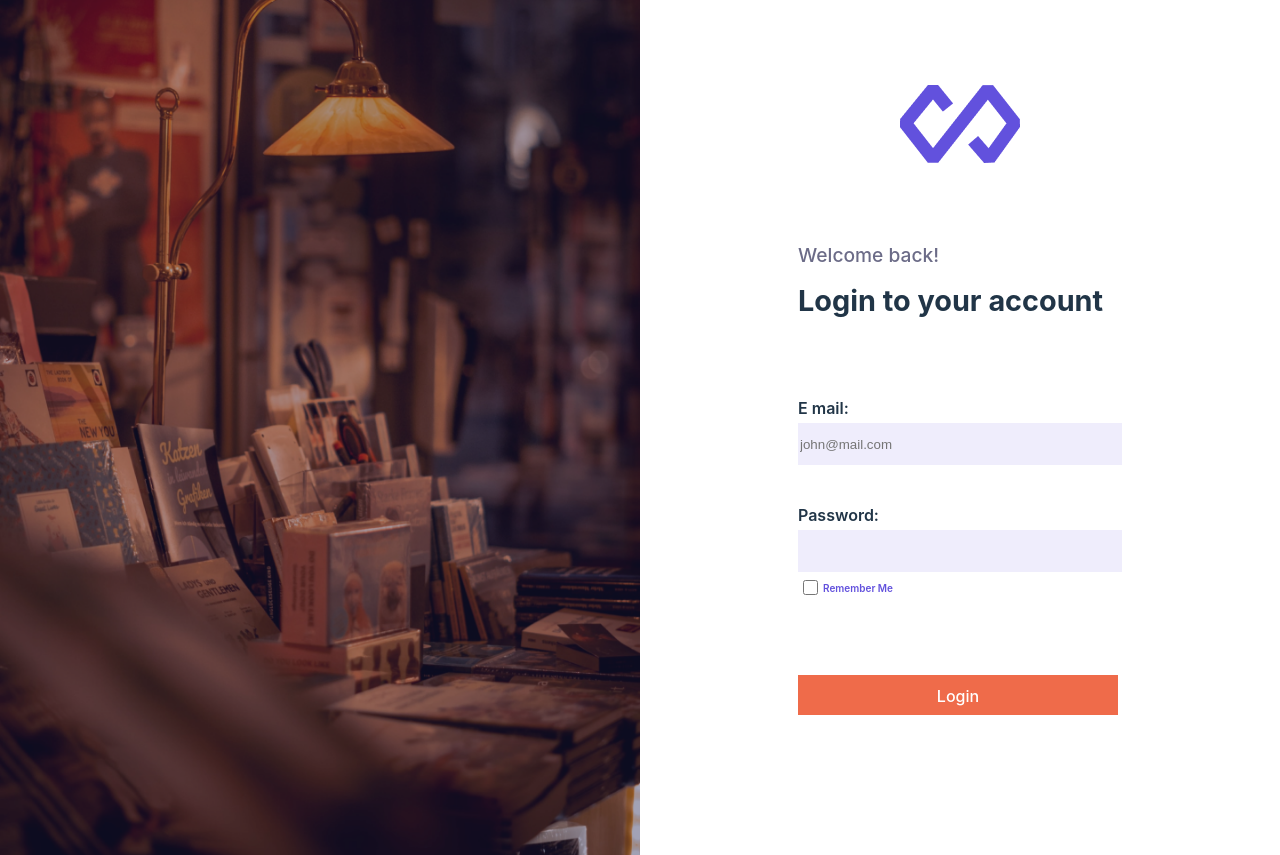
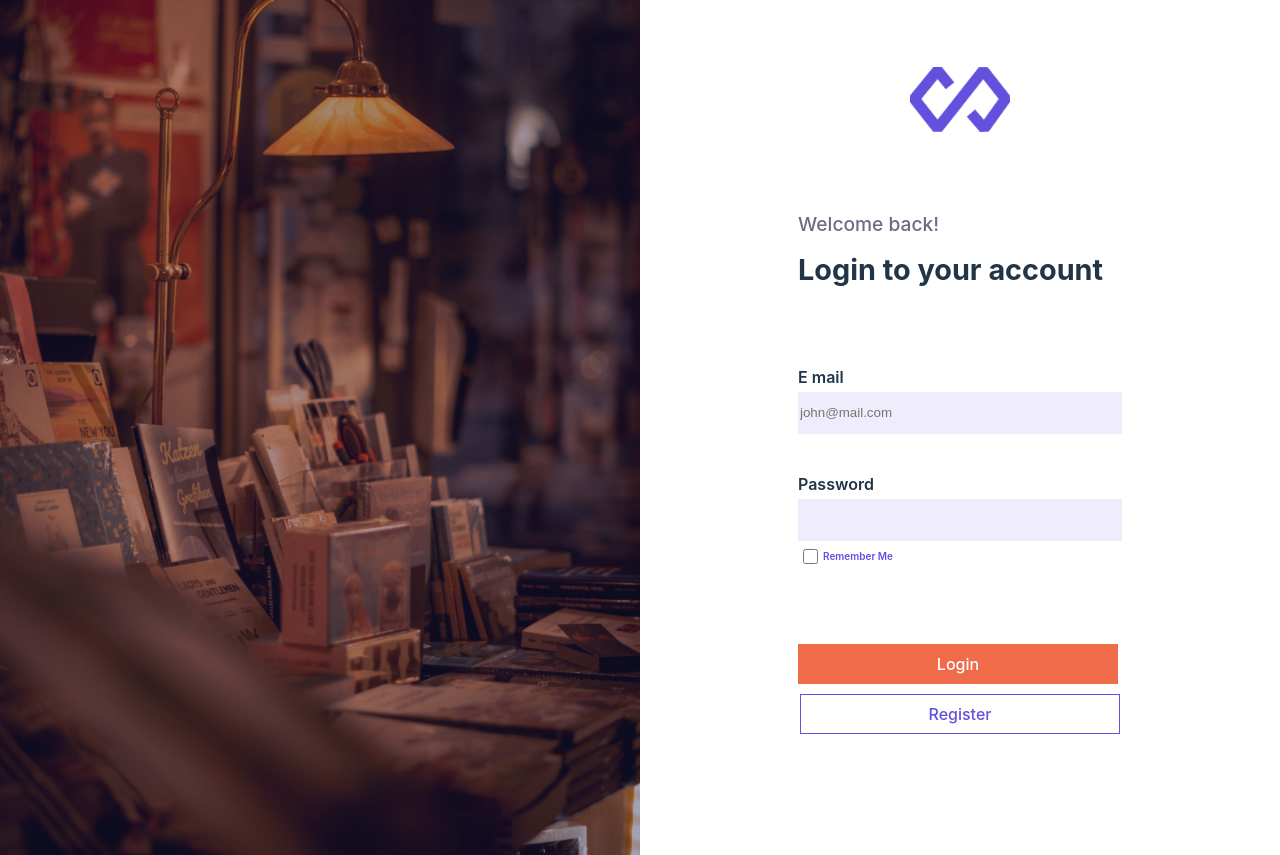
Before and after one commit to oguzhan-ulutas/cozum-frontend, a React (Vite) app: page / in a window 1280 px wide. Built offline with nearby package versions, Linux system fonts and the light colour scheme.

Commit message:
Add register button

```diff
--- a/src/components/Form.css
+++ b/src/components/Form.css
@@ -39,9 +39,10 @@ form > button {
   font-size: 10px;
   color: rgba(98, 81, 221, 1);
 }
-.check-box-div input {
+#form-remember {
   width: 25px;
   height: 15px;
+  outline: none;
   border: 1px solid rgba(98, 81, 221, 1);
   margin: 0px;
 }
--- a/src/components/Form.jsx
+++ b/src/components/Form.jsx
@@ -9,7 +9,7 @@ const Form = () => {
 
       <div className="form-inputs">
         <div className="form-input">
-          <label htmlFor="email">E mail: </label>
+          <label htmlFor="email">E mail </label>
           <input
             type="email"
             name="email"
@@ -21,7 +21,7 @@ const Form = () => {
           />
         </div>
         <div className="form-input">
-          <label htmlFor="password">Password: </label>
+          <label htmlFor="password">Password </label>
           <input type="password" name="password" id="form-password" required />
         </div>
         <div className="check-box-div">
--- a/src/components/Login.css
+++ b/src/components/Login.css
@@ -20,4 +20,14 @@
 
 .logo-image {
   margin-bottom: 10vh;
+  width: 100px;
 }
+
+.register-button {
+  width: 320px;
+  height: 40px;
+  border: 1px solid rgba(98, 81, 221, 1);
+  color: rgba(98, 81, 221, 1);
+  background-color: white;
+  margin-top: 10px;
+}
--- a/src/components/Login.jsx
+++ b/src/components/Login.jsx
@@ -15,6 +15,7 @@ const Login = () => {
       <div className="form-div">
         <img src={logo} alt="Campany logo" className="logo-image" />
         <Form />
+        <button className="register-button">Register</button>
       </div>
     </div>
   );
--- a/src/index.css
+++ b/src/index.css
@@ -38,7 +38,7 @@ h1 {
 button {
   /* border-radius: 8px; */
   border: 1px solid transparent;
-  padding: 0.6em 1.2em;
+  /* padding: 0.6em 1.2em; */
   font-size: 1em;
   font-weight: 500;
   font-family: inherit;
```
